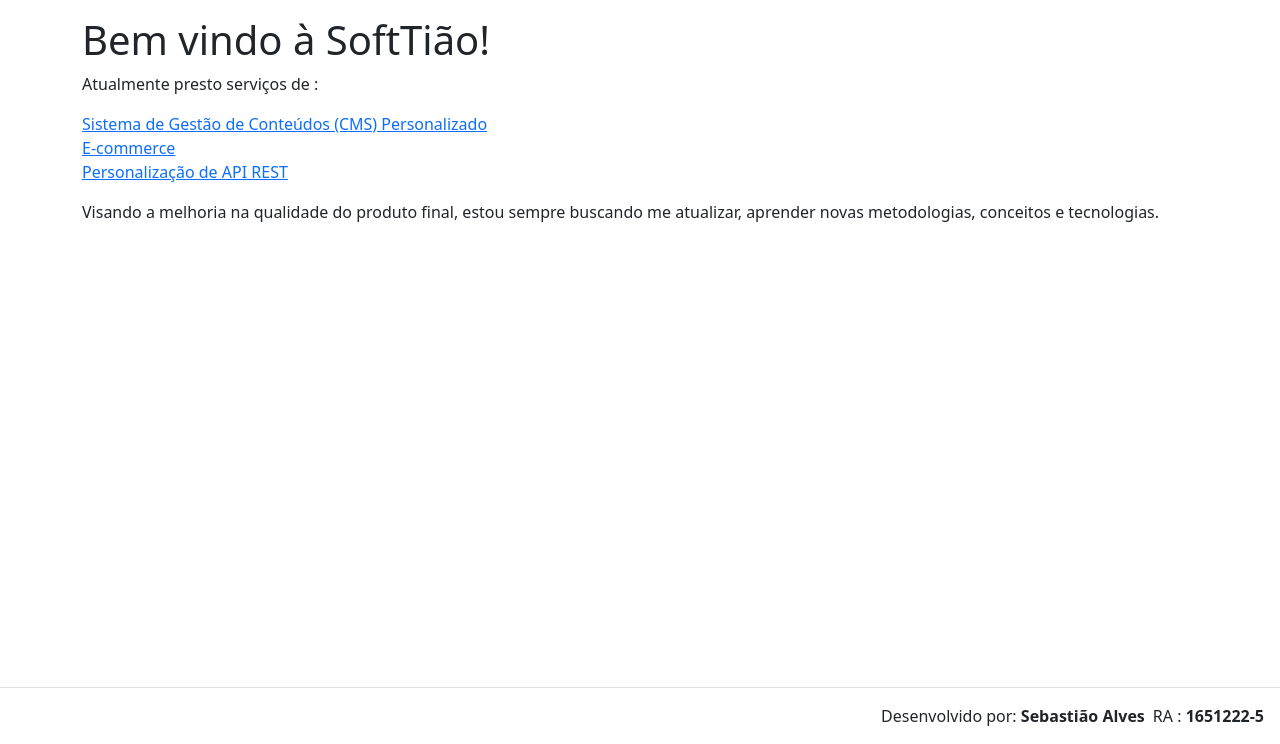
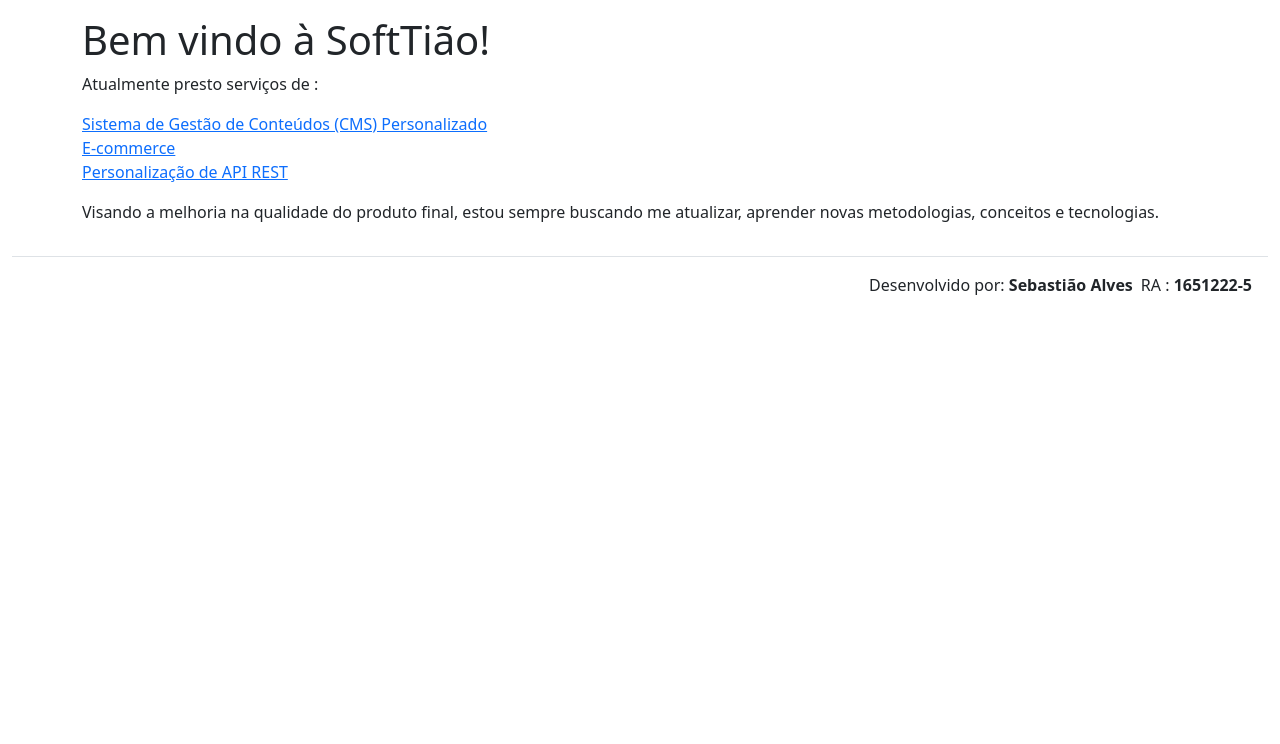
Before and after one commit to Tiaomain/16512225-SebastiaoAlves, a PHP site: page /index.php in a window 1280 px wide. Shown: the part 56-800 px from the top of the page. Run offline with PHP 8.4, Linux system fonts and the light colour scheme.

Commit message:
Ajuste no footer

```diff
--- a/index.php
+++ b/index.php
@@ -36,7 +36,7 @@
 
             ?>
         </main>
-        <footer class="modal-footer fixed-bottom">
+        <footer class="modal-footer">
             <p>Desenvolvido por: <strong>Sebastião Alves</strong></p>
             <p>RA : <strong>1651222-5</strong></p>
         </footer>
```
